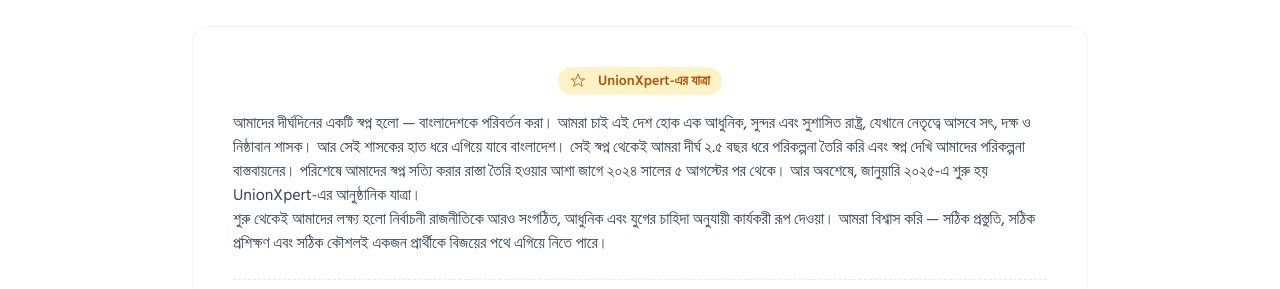
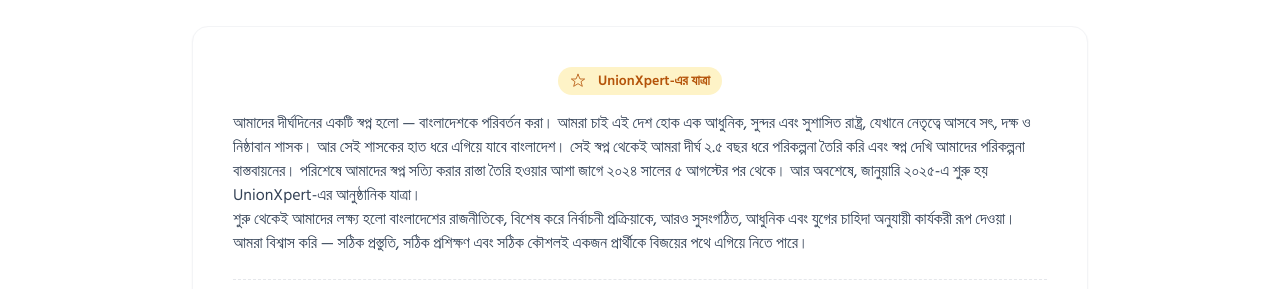
Before and after one commit to Anwar-hms/unionxpert_final, a plain HTML site: page index.html in a window 1280 px wide. Shown: the part 663-952 px from the top of the page. Drawn offline with nearby package versions, Linux system fonts and the light colour scheme.

Commit message:
text some change

```diff
--- a/index.html
+++ b/index.html
@@ -170,8 +170,7 @@
         </p>
 
         <p>
-          শুরু থেকেই আমাদের লক্ষ্য হলো নির্বাচনী রাজনীতিকে আরও সংগঠিত, আধুনিক এবং যুগের চাহিদা অনুযায়ী কার্যকরী রূপ দেওয়া। আমরা বিশ্বাস
-          করি — সঠিক প্রস্তুতি, সঠিক প্রশিক্ষণ এবং সঠিক কৌশলই একজন প্রার্থীকে বিজয়ের পথে এগিয়ে নিতে পারে।
+          শুরু থেকেই আমাদের লক্ষ্য হলো বাংলাদেশের রাজনীতিকে, বিশেষ করে নির্বাচনী প্রক্রিয়াকে, আরও সুসংগঠিত, আধুনিক এবং যুগের চাহিদা অনুযায়ী কার্যকরী রূপ দেওয়া। আমরা বিশ্বাস করি — সঠিক প্রস্তুতি, সঠিক প্রশিক্ষণ এবং সঠিক কৌশলই একজন প্রার্থীকে বিজয়ের পথে এগিয়ে নিতে পারে।
         </p>
 
         <!-- Divider -->
```
